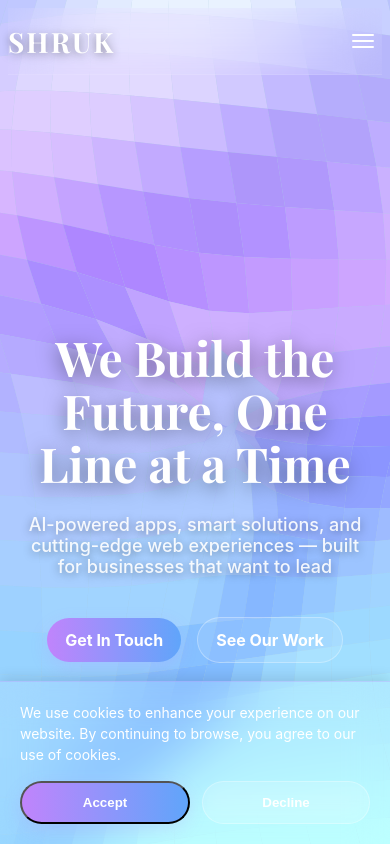
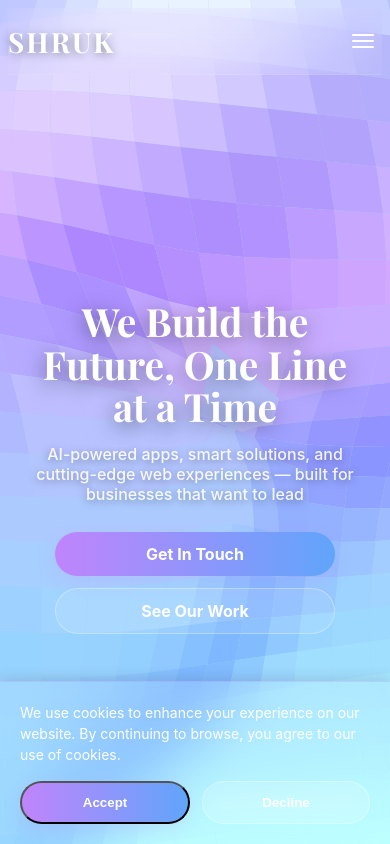
Before and after one commit to shruk-official/shruk, a website built with Vite: page index.html in a window 390 px wide. Shown: the top 844 px of the page. Built offline with nearby package versions, Linux system fonts and the light colour scheme; animation ran at ten frames a second.

Commit message:
feat: fixing scroll issues

```diff
--- a/src/js/scripts.js
+++ b/src/js/scripts.js
@@ -35,9 +35,14 @@ function setupHomepageIntro(){
   const content = q('#heroContent');
   if(content) {
       content.classList.add('animate-in');
-      setTimeout(() => {
+      if (sessionStorage.getItem(INTRO_KEY)) {
+          // If already played, trigger immediately without delay to prevent layout shifts
           typeWriterEffect();
-      }, 500);
+      } else {
+          setTimeout(() => {
+              typeWriterEffect();
+          }, 500);
+      }
   }
 }
 
@@ -61,8 +66,13 @@ function typeWriterEffect() {
     // Mark as played for this session
     sessionStorage.setItem(INTRO_KEY, 'true');
 
+    // Ensure it's empty to start with
+    title.innerHTML = "";
+
+    // Set a min-height so it doesn't collapse while typing
+    title.style.minHeight = "2em";
+
     let i = 0;
-    title.innerHTML = ""; // Ensure it's empty
 
     function type() {
         if (i < text.length) {
--- a/src/styles/styles.css
+++ b/src/styles/styles.css
@@ -219,6 +219,7 @@ body {
   text-align: center;
   max-width: 800px;
   opacity: 0;
+  margin-top: -80px; /* Shifts the content up visually */
 }
 
 .hero-center.animate-in {
@@ -1363,6 +1364,34 @@ body {
 
 /* Mobile */
 @media (max-width:900px) {
+  .hero-center {
+    padding: 0 15px;
+    margin-top: -60px;
+  }
+
+  .hero-title {
+    font-size: clamp(38px, 10vw, 48px);
+    margin-bottom: 16px;
+  }
+
+  .hero-sub {
+    font-size: 16px;
+    margin-bottom: 28px;
+    padding: 0 10px;
+  }
+
+  .hero-actions {
+    flex-direction: column;
+    gap: 12px;
+    width: 100%;
+    max-width: 280px;
+    margin: 0 auto;
+  }
+
+  .hero-actions .btn {
+    width: 100%;
+  }
+
   .hero-grid {
     grid-template-columns: 1fr;
     gap: 26px;
```
